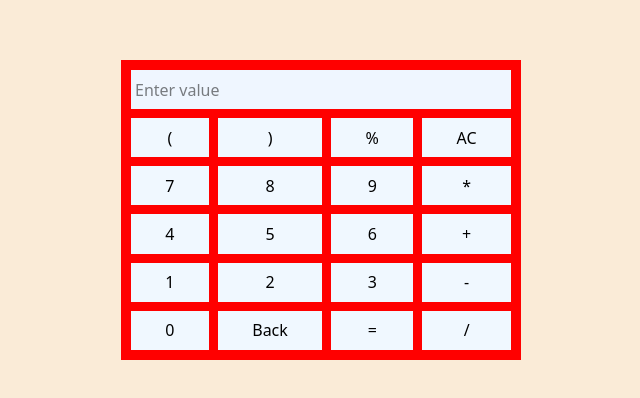
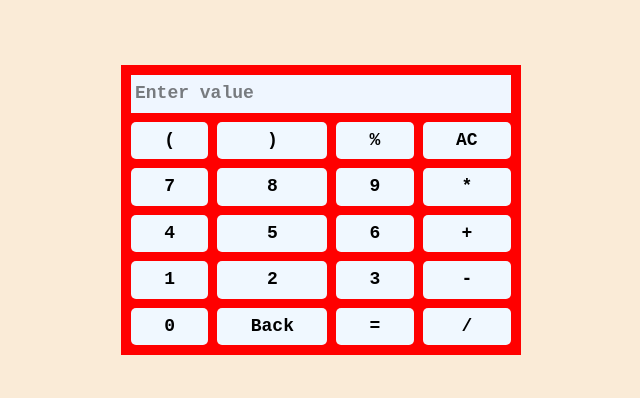
Before and after one commit to Jitesh7140/Calculator, a React (Vite) app: page / in a window 1280 px wide. Shown: the part 190-588 px from the top of the page, without its empty margins (319-959 px from the left). Built offline with nearby package versions, Linux system fonts and the light colour scheme.

Commit message:
Initial commit1234343

```diff
--- a/src/component/Calculator.css
+++ b/src/component/Calculator.css
@@ -1,6 +1,15 @@
 
 
 @import "tailwindcss";
+
+*{
+    margin: 0;
+    padding: 0;
+    box-sizing: border-box;
+    font-size: large;
+    font-family: 'Courier New', Courier, monospace;
+    font-weight: bold; /* Add this line to make the text bold */
+}
 
 button{
     background-color: aliceblue;
@@ -12,7 +21,7 @@ button{
     padding: 7px;
     background-color: red;
     width: 400px;
-    height: 300px;
+    height: 290px;
     display: grid;
     grid-template-columns: auto auto auto auto;
     grid-gap: 3px;
@@ -21,6 +30,7 @@ button{
     cursor: pointer;
     margin: 3px;
     padding: 4px;
+    border-radius: 5px;
 }
 
 .item1{
--- a/src/component/Calculator.jsx
+++ b/src/component/Calculator.jsx
@@ -42,6 +42,10 @@ function Calculator() {
 
   return (
     <>
+
+      {/* <h1 className="inline" >Calculator</h1> */}
+
+
       <div className="container cant2">
         <input
           placeholder="Enter value"
```
Also changed, not shown: src/App.css (line endings or trailing spaces).
